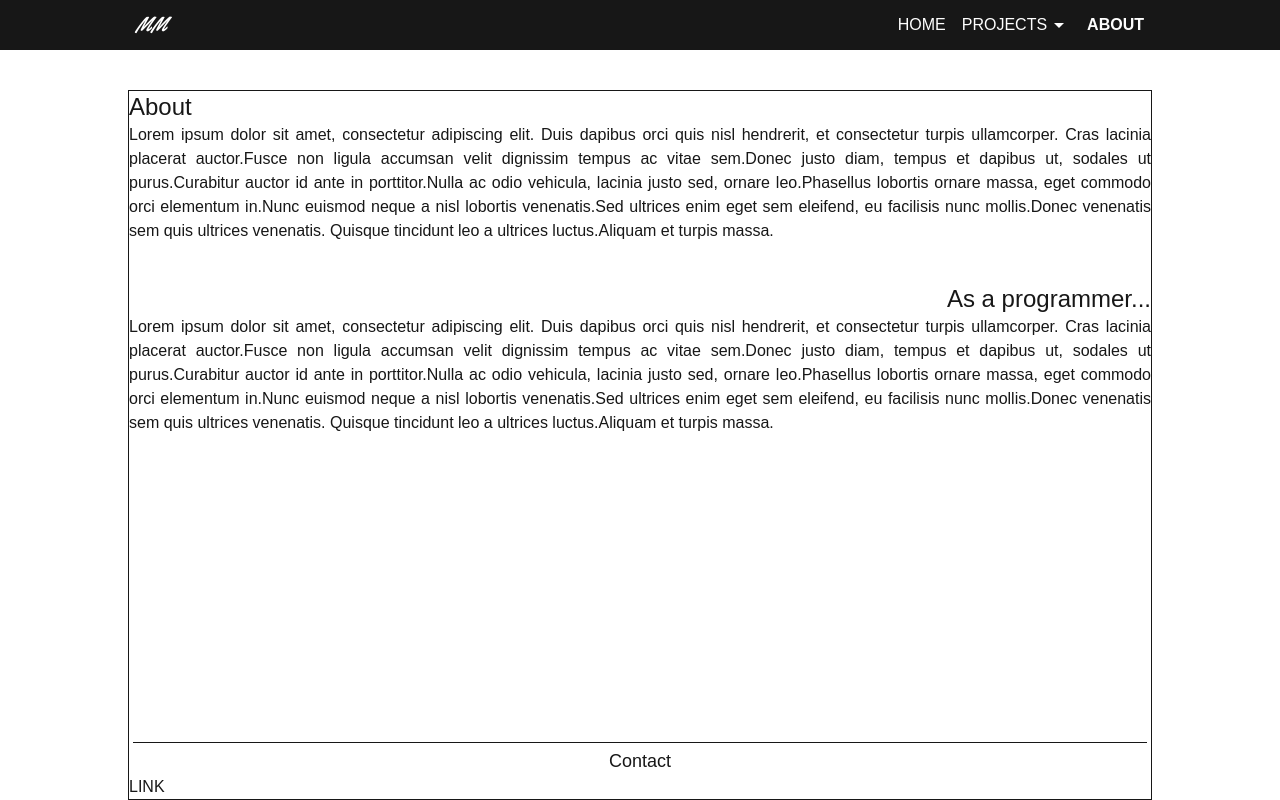
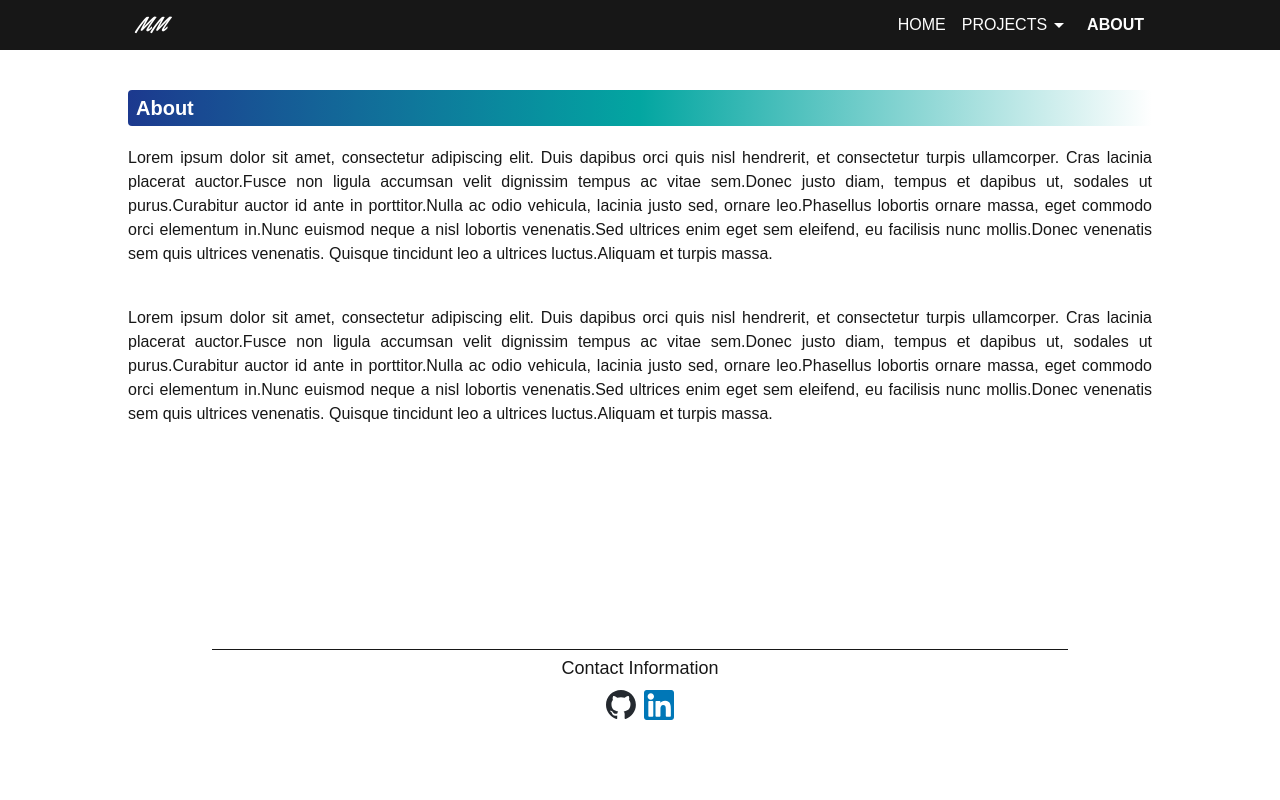
Before and after one commit to elMimu/portfolio, a Next.js app: page /about in a window 1280 px wide. Built offline with nearby package versions, Linux system fonts and the light colour scheme; a web font is replaced by a local one.

Commit message:
feat: add contact image links

```diff
--- a/src/app/about/page.tsx
+++ b/src/app/about/page.tsx
@@ -1,23 +1,43 @@
 import { textTemplate } from "@/utils/textTemplate";
+import Image from "next/image";
 
 export default function AboutPage() {
   return (
     <div className="flex justify-center w-full mt-10">
-      <div className="relative border w-5xl">
+      <div className="relative w-5xl">
         <div className=" mb-10">
-          <h2 className="text-2xl">About</h2>
-          <p className=" text-justify">{textTemplate}</p>
+          <h2 className="text-2xl header-secondary">About</h2>
+          <p className=" text-justify mb-10">{textTemplate}</p>
+          <p className="text-justify">{textTemplate}</p>
         </div>
         <div className="mb-10">
-          <h2 className="text-2xl text-right text-2xl">
-            As a programmer...
-          </h2>
-          <p className="text-justify">{textTemplate}</p>
+          {/* <h2 className="text-2xl text-right text-2xl"> */}
+          {/*   As a programmer... */}
+          {/* </h2> */}
         </div>
-        <div className="absolute top-full -translate-y-full w-full">
+        <div className="absolute top-full -translate-y-full w-full p-20">
           <hr className="m-1" />
-          <h2 className="text-lg text-center text-2xl">Contact</h2>
-          <div>LINK</div>
+          <h2 className="text-lg text-center text-2xl pb-2">Contact Information</h2>
+          {/* <img src="/github-mark.svg" alt=""/>  */}
+
+          <nav className="flex justify-center gap-2">
+            <a href="#">
+              <Image
+                width={30}
+                height={30}
+                src="/github-mark.svg"
+                alt="GitHub"
+              />
+            </a>
+            <a href="#">
+              <Image
+                width={30}
+                height={30}
+                src="/linkedin-svgrepo-com.svg"
+                alt="GitHub"
+              />
+            </a>
+          </nav>
         </div>
       </div>
     </div>
```
Also changed, not shown: public/github-mark.svg (added), public/linkedin-svgrepo-com.svg (added).
